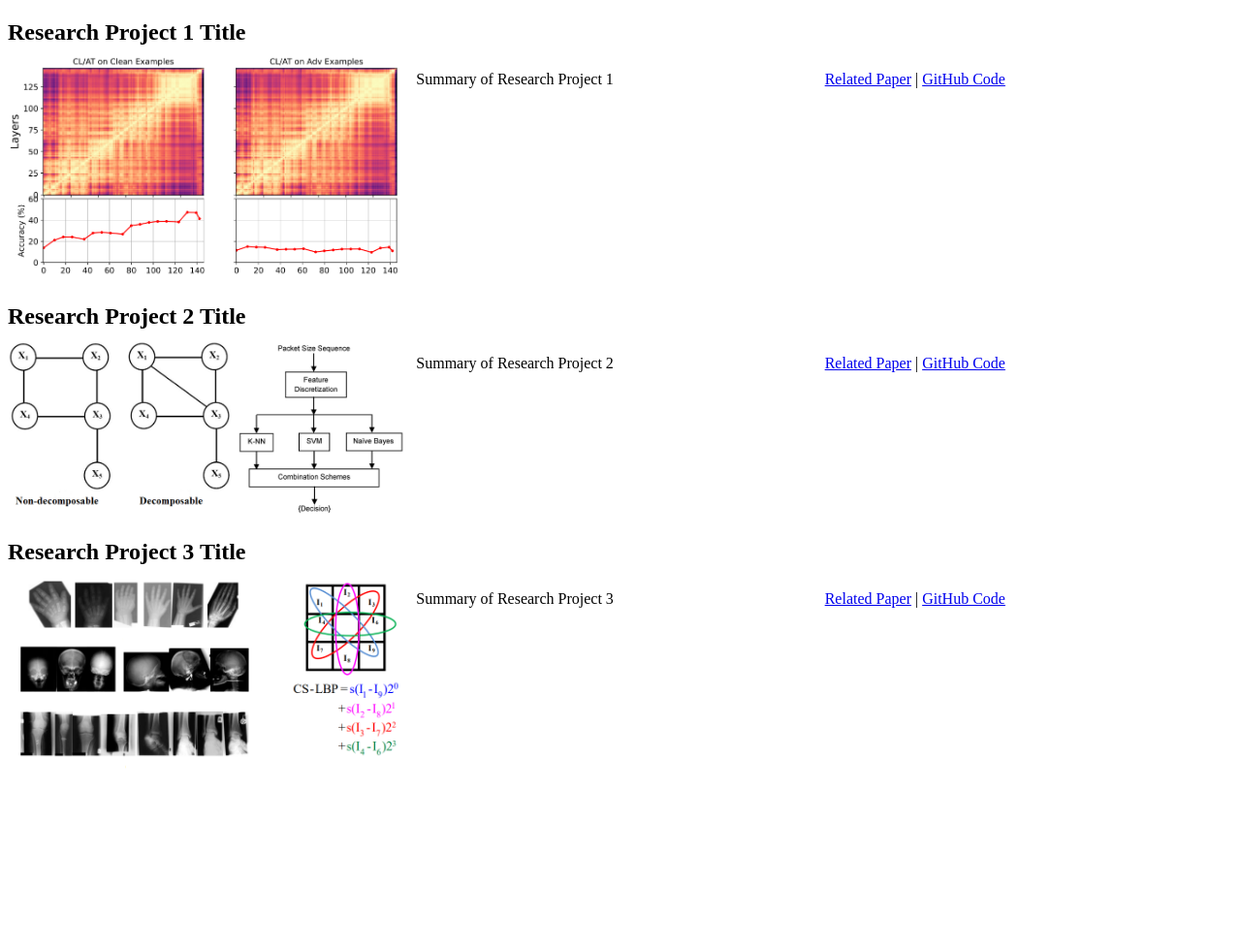
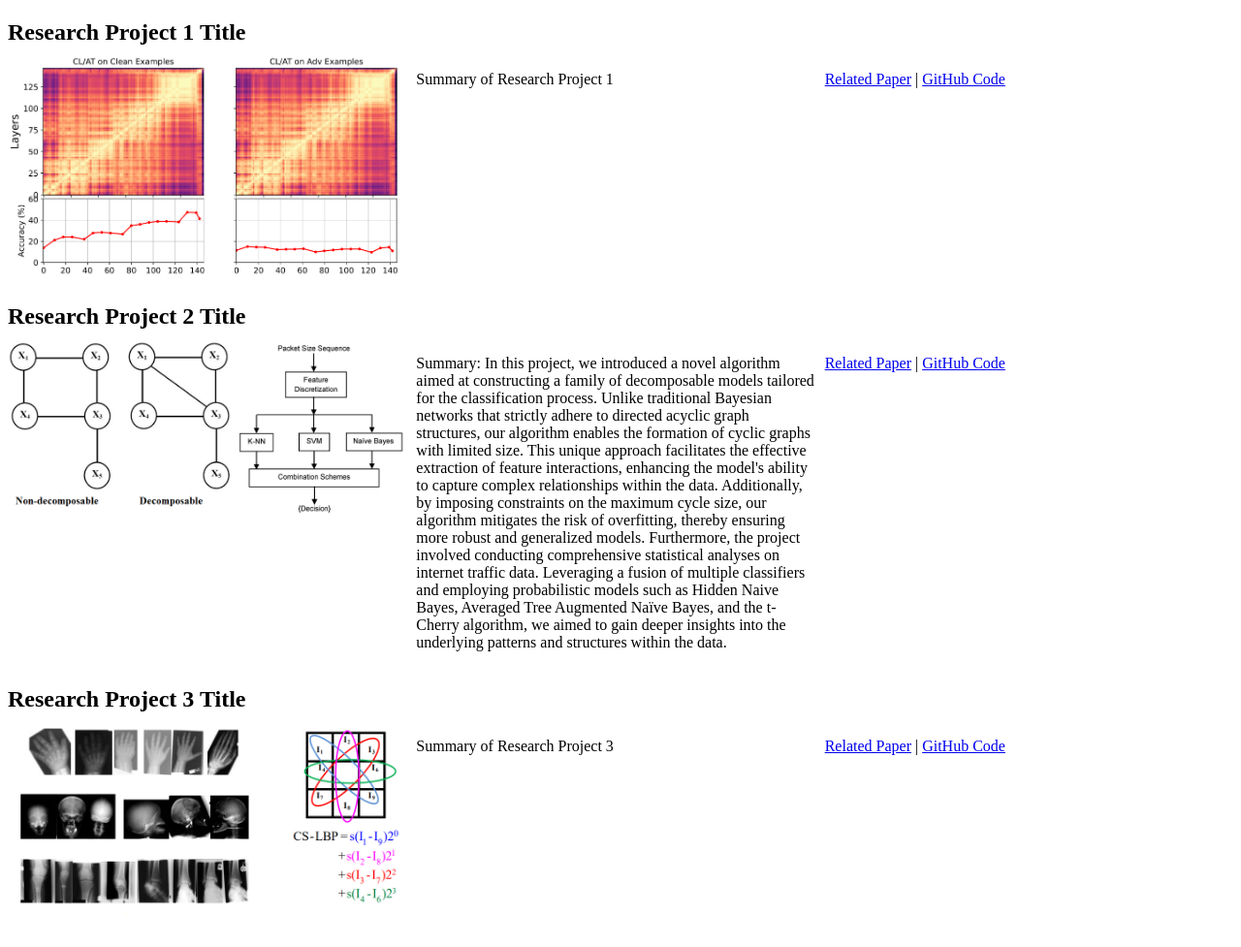
Before and after one commit to gh-fatima/gh-fatima.github.io, a Jekyll site: the page publications.html, which Jekyll copies as it is, in a window 1280 px wide. Shown: the whole page at 97% size. Built offline with Jekyll 4.4.1, drawn with Linux system fonts in a browser that asks for light colours; before the commit the page ends 900 px from its top, so only the background shows below that.

Commit message:
Update publications.html

```diff
--- a/publications.html
+++ b/publications.html
@@ -53,7 +53,7 @@
                 <img src="p2.PNG" alt="Research Project 2 Figure">
             </div>
             <div>
-                <p>Summary of Research Project 2</p>
+                <p>Summary: In this project, we introduced a novel algorithm aimed at constructing a family of decomposable models tailored for the classification process. Unlike traditional Bayesian networks that strictly adhere to directed acyclic graph structures, our algorithm enables the formation of cyclic graphs with limited size. This unique approach facilitates the effective extraction of feature interactions, enhancing the model's ability to capture complex relationships within the data. Additionally, by imposing constraints on the maximum cycle size, our algorithm mitigates the risk of overfitting, thereby ensuring more robust and generalized models. Furthermore, the project involved conducting comprehensive statistical analyses on internet traffic data. Leveraging a fusion of multiple classifiers and employing probabilistic models such as Hidden Naive Bayes, Averaged Tree Augmented Naïve Bayes, and the t-Cherry algorithm, we aimed to gain deeper insights into the underlying patterns and structures within the data.</p>
             </div>
             <div>
                 <p>
```
